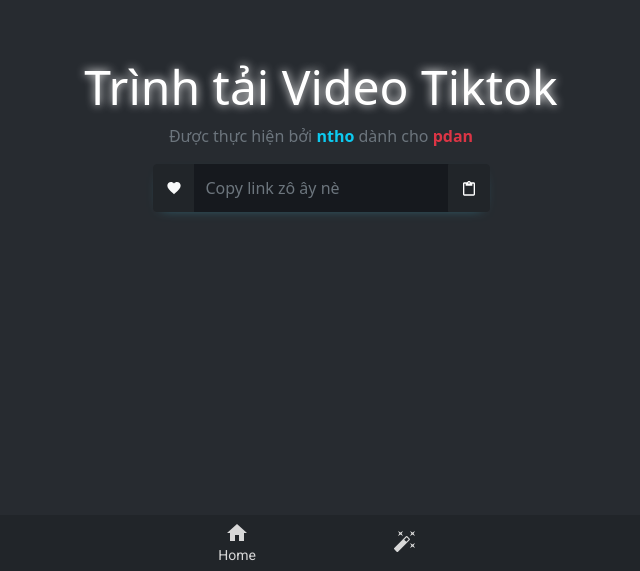
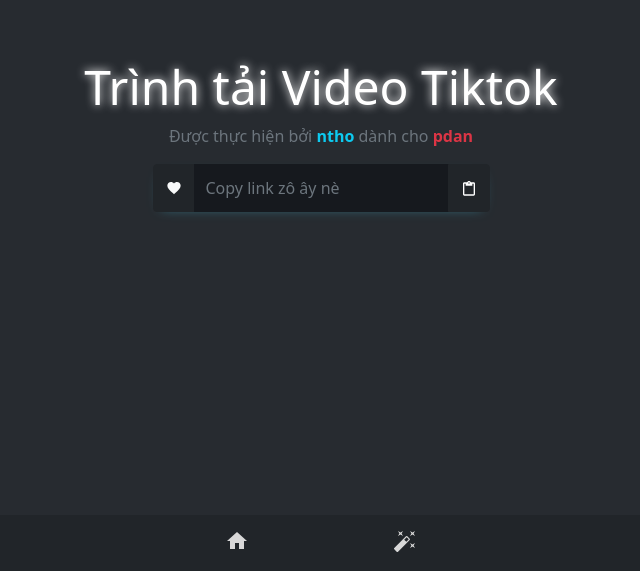
Before and after one commit to duc-tho/tikdown, a React (Create React App) app: page /tool/tiktok-downloader in a window 1280 px wide. Shown: the part 229-800 px from the top of the page, without its empty margins (319-959 px from the left). Built offline with nearby package versions, Linux system fonts and the light colour scheme.

Commit message:
Setup mobx & fix bottom navigate issue

```diff
--- a/package.json
+++ b/package.json
@@ -19,6 +19,8 @@
     "bootstrap": "^5.1.3",
     "classnames": "^2.3.1",
     "js-file-download": "^0.4.12",
+    "mobx": "^6.6.1",
+    "mobx-react-lite": "^3.4.0",
     "react": "^18.1.0",
     "react-bootstrap": "^2.4.0",
     "react-dom": "^18.1.0",
--- a/src/components/navigation/index.tsx
+++ b/src/components/navigation/index.tsx
@@ -3,34 +3,42 @@
 import HomeIcon from '@mui/icons-material/Home';
 import { Link } from "react-router-dom";
 import classes from "./index.module.scss";
-import React from "react";
-
-console.log(classes);
+import { observer } from "mobx-react-lite";
+import { useStore } from '../../store';
+import { useEffect } from "react";
 
 const Navigation = () => {
-     const [tab, setTab] = React.useState("home");
+     const { tabStore: { tab, setTab } } = useStore();
      const handleChange = (event: React.SyntheticEvent, newValue: string) => setTab(newValue);
+     const pathMap = {
+          home: '/',
+          tool: '/tool'
+     }
+
+     useEffect(() => {
+          setTab(window.location.pathname);
+     });
 
      return (
           <BottomNavigation value={tab} onChange={handleChange} className={classes.stickyNavigation}>
-                <BottomNavigationAction
+               <BottomNavigationAction
                     className={classes.stickyNavigation__button}
                     component={Link}
-                    to="/"
+                    to={pathMap.home}
+                    value={pathMap.home}
                     label="Home"
-                    value="home"
                     icon={<HomeIcon />}
                />
                <BottomNavigationAction
                     className={classes.stickyNavigation__button}
                     component={Link}
-                    to="/tool"
+                    to={pathMap.tool}
+                    value={pathMap.tool}
                     label="Công cụ"
-                    value="tools"
                     icon={<AutoFixHighIcon />}
                />
           </BottomNavigation>
      );
 };
 
-export default Navigation;
+export default observer(Navigation);
--- /dev/null
+++ b/src/store/index.ts
@@ -0,0 +1,21 @@
+import { createContext, useContext } from "react";
+import { TabStore } from "./tab.store";
+
+
+export const store = {
+     tabStore: new TabStore()
+};
+
+export type TStore = typeof store;
+const StoreContext = createContext<null | TStore>(null);
+
+export const Provider = StoreContext.Provider;
+
+export function useStore() {
+     const store = useContext(StoreContext);
+
+     if (store === null)
+          throw new Error("Store cannot be null, please add a context provider");
+
+     return store;
+}
--- /dev/null
+++ b/src/store/tab.store.ts
@@ -0,0 +1,14 @@
+import { observable, action, makeAutoObservable } from 'mobx';
+
+export class TabStore {
+     @observable tab = '/';
+
+     constructor() {
+          makeAutoObservable(this)
+      }
+
+     @action.bound
+     setTab = (newTab: string) => {
+          this.tab = newTab;
+     }
+}
--- a/tsconfig.json
+++ b/tsconfig.json
@@ -18,7 +18,8 @@
     "resolveJsonModule": true,
     "isolatedModules": true,
     "noEmit": true,
-    "jsx": "preserve"
+    "jsx": "preserve",
+    "experimentalDecorators": true
   },
   "include": [
     "src"
```
Also changed, not shown: src/pages/master/index.tsx (+5 -3 lines), 1 other file (tests, documents, lock files or other folders).
